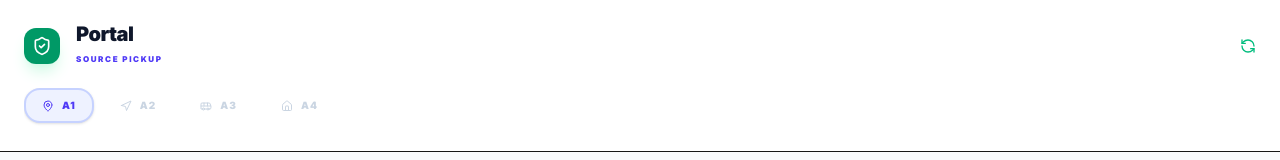
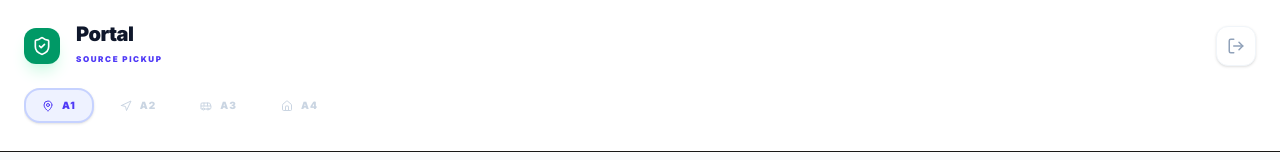
Before and after one commit to hari-05pithwa/bus-attendance-system, a Next.js app: page /dashboard/zone in a window 1280 px wide. Shown: the top 160 px of the page. Built offline with nearby package versions, Linux system fonts and the light colour scheme; no server answers; sample sign-in values are in the browser's storage.

Commit message:
logout added

```diff
--- a/src/app/dashboard/master/page.js
+++ b/src/app/dashboard/master/page.js
@@ -950,14 +950,13 @@
 //   );
 // }
 
-
 "use client";
 
 import { useEffect, useState, useCallback, useMemo } from "react";
-import { useSession } from "next-auth/react";
+import { useSession, signOut } from "next-auth/react";
 import {
   Loader2,
-  RefreshCcw,
+  LogOut,
   MapPin,
   Navigation,
   Bus,
@@ -973,6 +972,7 @@ import {
   X,
   Users
 } from "lucide-react";
+import { toast } from "sonner";
 
 const SLOT_CONFIG = {
   At_1: { label: "Source Pickup", icon: MapPin, color: "text-indigo-600", bg: "bg-indigo-50", border: "border-indigo-200" },
@@ -985,15 +985,23 @@ export default function MasterPage() {
   const { data: session } = useSession();
   const [allMembers, setAllMembers] = useState([]);
   const [loading, setLoading] = useState(true);
-  const [isRefreshing, setIsRefreshing] = useState(false);
+  const [isLoggingOut, setIsLoggingOut] = useState(false);
   const [selectedBus, setSelectedBus] = useState("all");
   const [filterTab, setFilterTab] = useState("present");
   const [activeAtPoint, setActiveAtPoint] = useState("At_1");
   const [expandedId, setExpandedId] = useState(null);
   const [searchQuery, setSearchQuery] = useState("");
 
-  const fetchData = useCallback(async (showIndicator = false) => {
-    if (showIndicator) setIsRefreshing(true);
+  const handleLogout = async () => {
+    setIsLoggingOut(true);
+    toast.loading("Logging out...", {
+      id: "logout-toast",
+      position: "top-center",
+    });
+    await signOut({ callbackUrl: "/" });
+  };
+
+  const fetchData = useCallback(async () => {
     try {
       const res = await fetch("/api/attendance", { cache: "no-store" });
       const data = await res.json();
@@ -1002,7 +1010,6 @@ export default function MasterPage() {
       console.error("Live Update Error:", e);
     } finally {
       setLoading(false);
-      setIsRefreshing(false);
     }
   }, []);
 
@@ -1013,11 +1020,8 @@ export default function MasterPage() {
   }, [fetchData]);
 
   const currentSlot = SLOT_CONFIG[activeAtPoint];
-
-  // Logic for the stats
   const overallTotalCount = useMemo(() => allMembers.length, [allMembers]);
 
-  // 1. Search Logic: Filter all members by name or phone
   const searchedMembers = useMemo(() => {
     if (!searchQuery.trim()) return allMembers;
     const query = searchQuery.toLowerCase().trim();
@@ -1027,7 +1031,6 @@ export default function MasterPage() {
     );
   }, [allMembers, searchQuery]);
 
-  // 2. Grouping Logic: Uses searchedMembers instead of allMembers
   const groupedBusSummaries = useMemo(() => {
     const groups = searchedMembers.reduce((acc, member) => {
       const bId = String(member.busId);
@@ -1049,7 +1052,6 @@ export default function MasterPage() {
     }, {});
   }, [searchedMembers, activeAtPoint]);
 
-  // 3. Footer Logic: Fixes the mismatch by syncing with the current view
   const fleetTotals = useMemo(() => {
     const dataToCount = selectedBus === "all"
       ? searchedMembers
@@ -1102,10 +1104,20 @@ export default function MasterPage() {
               </span>
             </div>
           </div>
-          <RefreshCcw size={16} className={`${isRefreshing ? "animate-spin" : ""} text-indigo-500`} />
+
+          <button
+            onClick={handleLogout}
+            disabled={isLoggingOut}
+            className="h-10 w-10 flex items-center justify-center bg-white border border-slate-100 text-slate-400 rounded-xl active:bg-rose-50 active:text-rose-500 transition-all disabled:opacity-50 shadow-sm"
+          >
+            {isLoggingOut ? (
+              <Loader2 size={18} className="animate-spin" />
+            ) : (
+              <LogOut size={18} />
+            )}
+          </button>
         </div>
 
-        {/* SEARCH BAR */}
         <div className="relative group">
           <Search size={16} className="absolute left-4 top-1/2 -translate-y-1/2 text-slate-400 group-focus-within:text-indigo-600 transition-colors" />
           <input
@@ -1140,7 +1152,6 @@ export default function MasterPage() {
       <div className="p-6 max-w-xl mx-auto">
         {selectedBus === "all" ? (
           <div className="space-y-6">
-            {/* OVERALL TOTAL MEMBERS CARD */}
             <div className="bg-white p-6 rounded-[35px] border border-slate-100 shadow-sm flex items-center justify-between">
               <div className="flex items-center gap-5">
                 <div className="h-14 w-14 bg-indigo-50 text-indigo-600 rounded-3xl flex items-center justify-center">
--- a/src/app/dashboard/page.js
+++ b/src/app/dashboard/page.js
@@ -187,13 +187,6 @@ export default function Dashboard() {
           )}
         </div>
       </main>
-
-      <footer className="p-8 text-center mt-auto">
-        <p className="text-[10px] font-bold text-slate-300 uppercase tracking-[0.2em]">
-          Developed by{" "}
-          <span className="text-slate-400 font-black">Harikrishna Pithwa</span>
-        </p>
-      </footer>
     </div>
   );
 }
--- a/src/app/dashboard/zone/page.js
+++ b/src/app/dashboard/zone/page.js
@@ -1,9 +1,9 @@
 "use client";
 import { useEffect, useState, useCallback, useMemo } from "react";
-import { useSession } from "next-auth/react";
+import { useSession, signOut } from "next-auth/react";
 import {
   Loader2,
-  RefreshCcw,
+  LogOut,
   MapPin,
   Navigation,
   Bus,
@@ -16,6 +16,7 @@ import {
   ChevronDown,
   ChevronUp
 } from "lucide-react";
+import { toast } from "sonner";
 
 const SLOT_CONFIG = {
   At_1: { label: "Source Pickup", icon: MapPin, color: "text-indigo-600", bg: "bg-indigo-50", border: "border-indigo-200" },
@@ -28,14 +29,22 @@ export default function ZoneDashboard() {
   const { data: session } = useSession();
   const [allMembers, setAllMembers] = useState([]);
   const [loading, setLoading] = useState(true);
-  const [isRefreshing, setIsRefreshing] = useState(false);
+  const [isLoggingOut, setIsLoggingOut] = useState(false);
   const [selectedBus, setSelectedBus] = useState("overview");
   const [filterTab, setFilterTab] = useState("present");
   const [activeAtPoint, setActiveAtPoint] = useState("At_1");
-  const [expandedId, setExpandedId] = useState(null); // Track phone dropdown
+  const [expandedId, setExpandedId] = useState(null);
 
-  const fetchData = useCallback(async (showIndicator = false) => {
-    if (showIndicator) setIsRefreshing(true);
+  const handleLogout = async () => {
+    setIsLoggingOut(true);
+    toast.loading("Logging out...", {
+      id: "logout-toast",
+      position: "top-center",
+    });
+    await signOut({ callbackUrl: "/" });
+  };
+
+  const fetchData = useCallback(async () => {
     try {
       const res = await fetch("/api/attendance", { cache: "no-store" });
       const data = await res.json();
@@ -44,7 +53,6 @@ export default function ZoneDashboard() {
       console.error("Zone Update Error:", e);
     } finally {
       setLoading(false);
-      setIsRefreshing(false);
     }
   }, []);
 
@@ -120,7 +128,18 @@ export default function ZoneDashboard() {
               </span>
             </div>
           </div>
-          <RefreshCcw size={16} className={`${isRefreshing ? "animate-spin" : ""} text-emerald-500`} />
+
+          <button
+            onClick={handleLogout}
+            disabled={isLoggingOut}
+            className="h-10 w-10 flex items-center justify-center bg-white border border-slate-100 text-slate-400 rounded-xl active:bg-rose-50 active:text-rose-500 transition-all disabled:opacity-50 shadow-sm"
+          >
+            {isLoggingOut ? (
+              <Loader2 size={18} className="animate-spin" />
+            ) : (
+              <LogOut size={18} />
+            )}
+          </button>
         </div>
 
         <div className="flex gap-2 overflow-x-auto no-scrollbar pb-1">
```
